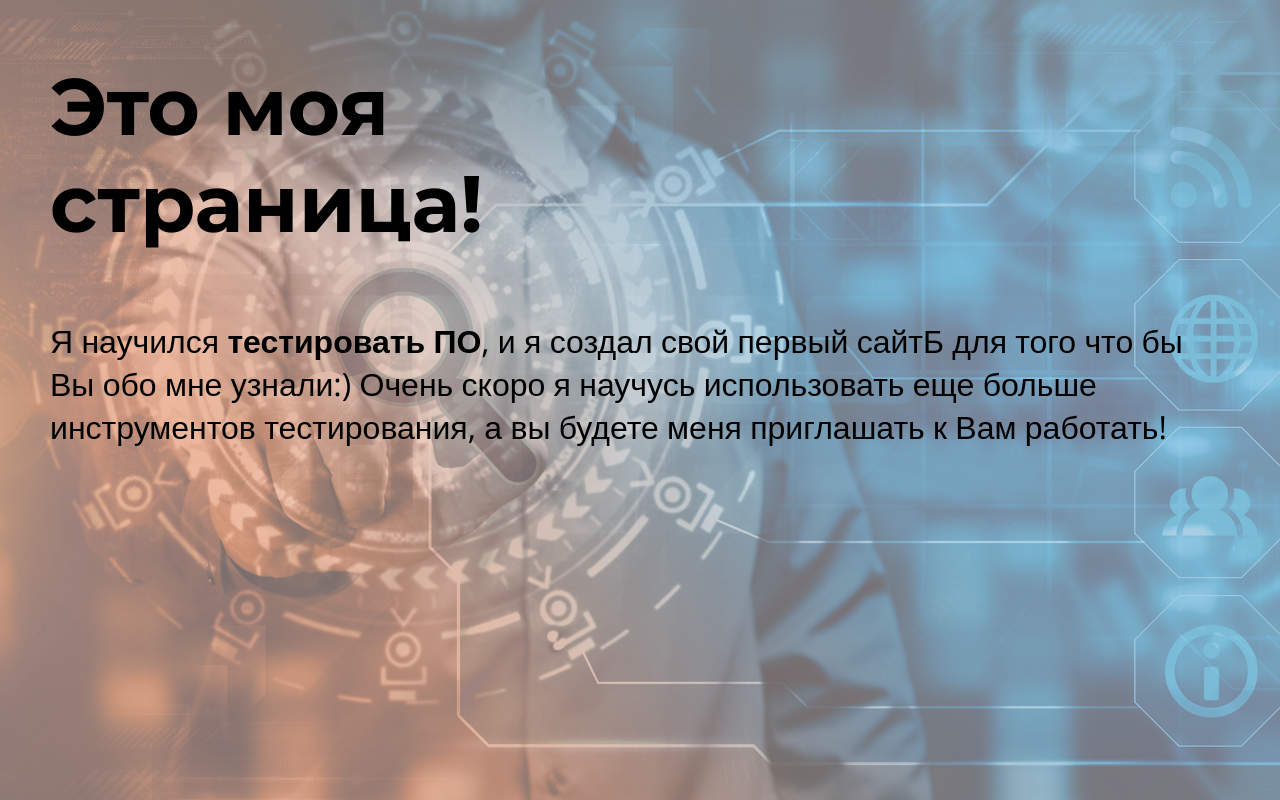
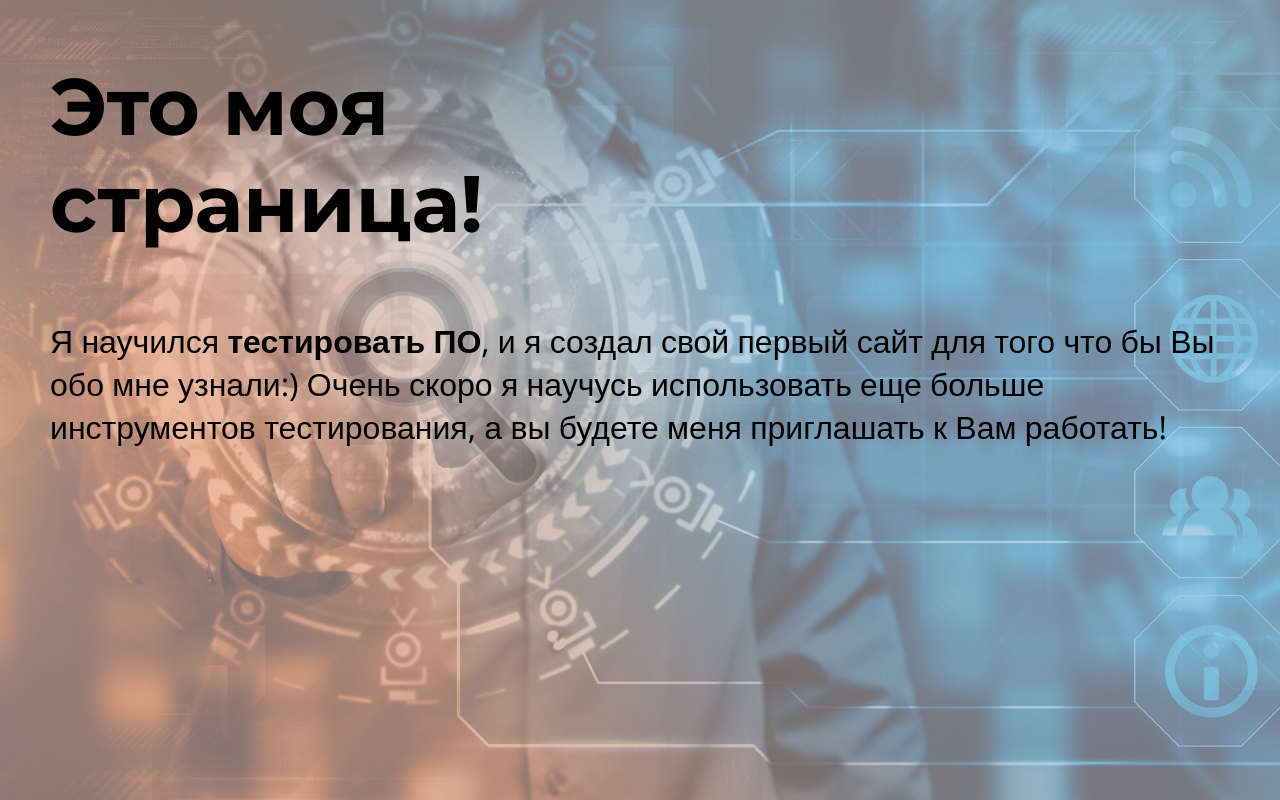
Before and after one commit to MrAleksAD/MrAleksAD, a plain HTML site: page index.html in a window 1280 px wide. Shown: the part 832-1632 px from the top of the page. Drawn offline with nearby package versions, Linux system fonts and the light colour scheme.

Commit message:
Update index.html

```diff
--- a/index.html
+++ b/index.html
@@ -12,7 +12,7 @@
   </header>
   <article class="article article_whitebg article_first">
     <h2 class="black">Это моя <br>страница!</h2>
-    <p class="black">Я научился <strong>тестировать ПО</strong>, и я создал свой первый сайтБ для того что бы Вы обо мне узнали:) Очень скоро я научусь использовать еще больше инструментов тестирования, а вы будете меня приглашать к Вам работать!</p>
+    <p class="black">Я научился <strong>тестировать ПО</strong>, и я создал свой первый сайт для того что бы Вы обо мне узнали:) Очень скоро я научусь использовать еще больше инструментов тестирования, а вы будете меня приглашать к Вам работать!</p>
   </article>
 </body>
 </html>
```
